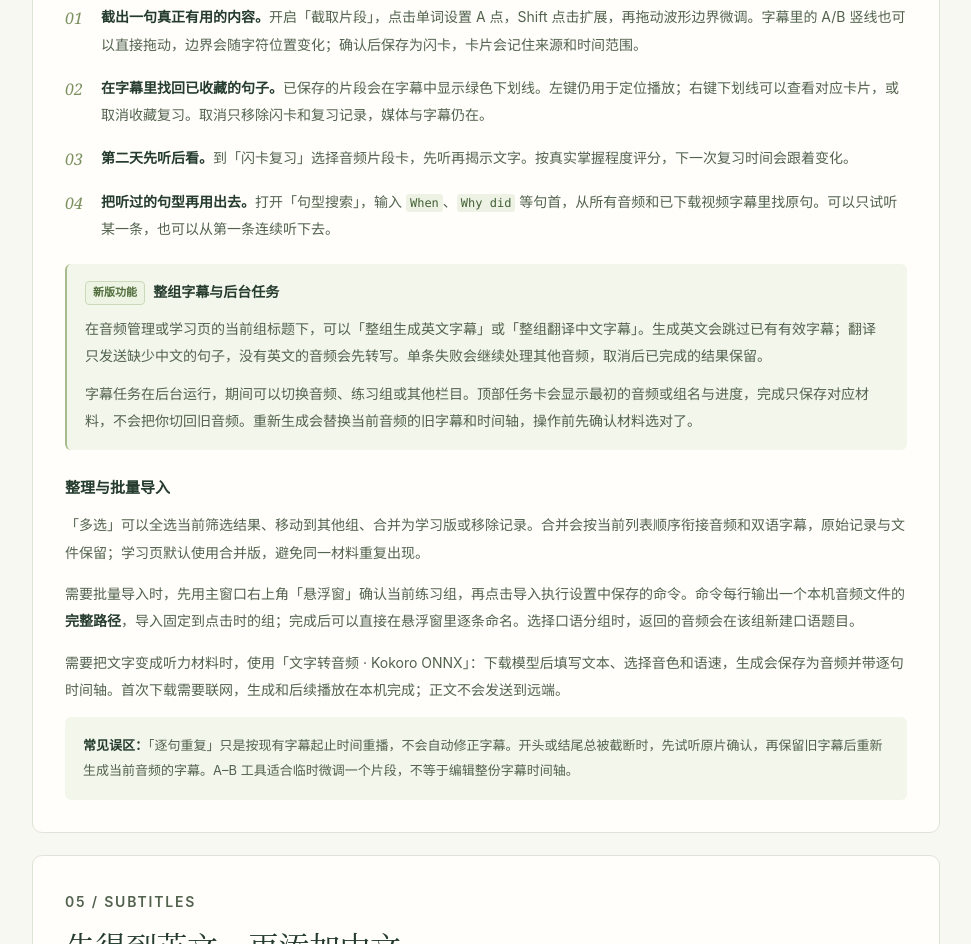
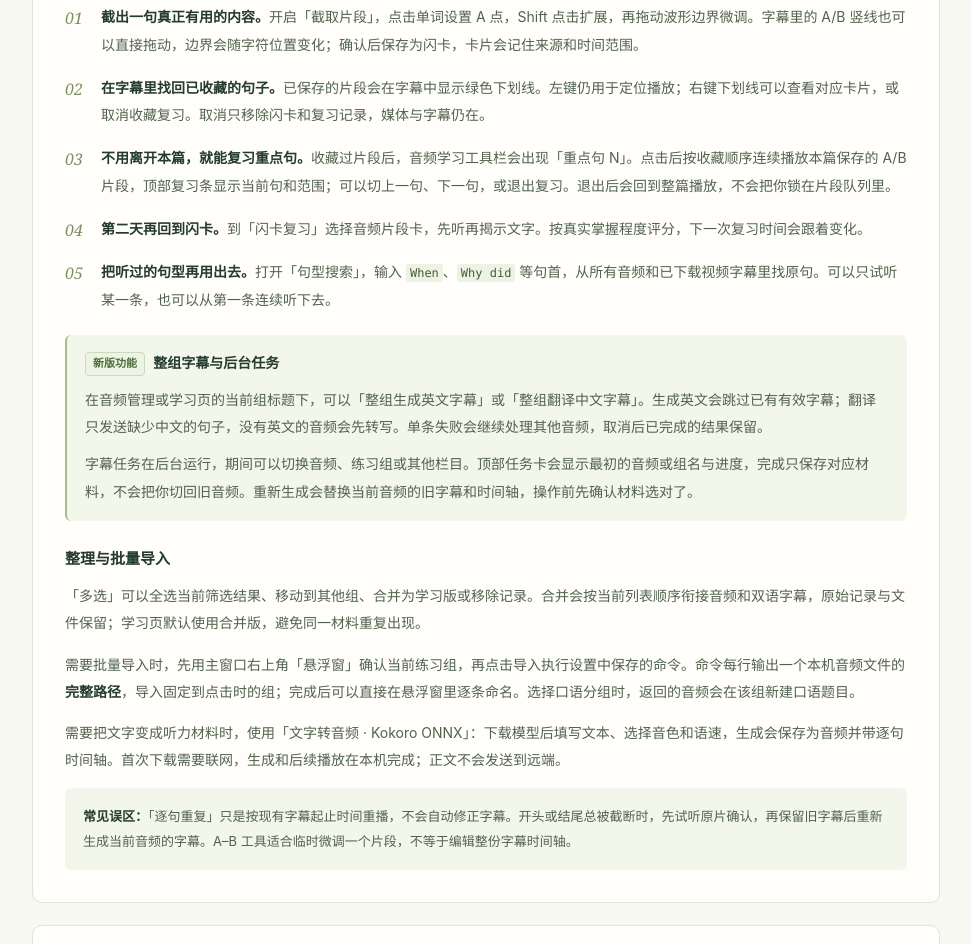
Before and after one commit to a49a/clarora-web, a website: page guide.html in a window 1280 px wide. Shown: the part 4242-5186 px from the top of the page, without its empty margins (280-1251 px from the left). Drawn offline with Linux system fonts and the light colour scheme.

Commit message:
docs(guide): document in-context saved-clip review
Explain the new 重点句 entry in audio learning and update the homepage audio steps to include listening to saved A/B clips without opening flashcards.

```diff
--- a/guide.html
+++ b/guide.html
@@ -129,7 +129,8 @@
             <ol class="guide-steps">
               <li><strong>截出一句真正有用的内容。</strong>开启「截取片段」，点击单词设置 A 点，Shift 点击扩展，再拖动波形边界微调。字幕里的 A/B 竖线也可以直接拖动，边界会随字符位置变化；确认后保存为闪卡，卡片会记住来源和时间范围。</li>
               <li><strong>在字幕里找回已收藏的句子。</strong>已保存的片段会在字幕中显示绿色下划线。左键仍用于定位播放；右键下划线可以查看对应卡片，或取消收藏复习。取消只移除闪卡和复习记录，媒体与字幕仍在。</li>
-              <li><strong>第二天先听后看。</strong>到「闪卡复习」选择音频片段卡，先听再揭示文字。按真实掌握程度评分，下一次复习时间会跟着变化。</li>
+              <li><strong>不用离开本篇，就能复习重点句。</strong>收藏过片段后，音频学习工具栏会出现「重点句 N」。点击后按收藏顺序连续播放本篇保存的 A/B 片段，顶部复习条显示当前句和范围；可以切上一句、下一句，或退出复习。退出后会回到整篇播放，不会把你锁在片段队列里。</li>
+              <li><strong>第二天再回到闪卡。</strong>到「闪卡复习」选择音频片段卡，先听再揭示文字。按真实掌握程度评分，下一次复习时间会跟着变化。</li>
               <li><strong>把听过的句型再用出去。</strong>打开「句型搜索」，输入 <code>When</code>、<code>Why did</code> 等句首，从所有音频和已下载视频字幕里找原句。可以只试听某一条，也可以从第一条连续听下去。</li>
             </ol>
             <div class="guide-callout"><h3><span class="guide-badge">新版功能</span> 整组字幕与后台任务</h3><p>在音频管理或学习页的当前组标题下，可以「整组生成英文字幕」或「整组翻译中文字幕」。生成英文会跳过已有有效字幕；翻译只发送缺少中文的句子，没有英文的音频会先转写。单条失败会继续处理其他音频，取消后已完成的结果保留。</p><p>字幕任务在后台运行，期间可以切换音频、练习组或其他栏目。顶部任务卡会显示最初的音频或组名与进度，完成只保存对应材料，不会把你切回旧音频。重新生成会替换当前音频的旧字幕和时间轴，操作前先确认材料选对了。</p></div>
```
Also changed, not shown: index.html (+1 -1 lines).
